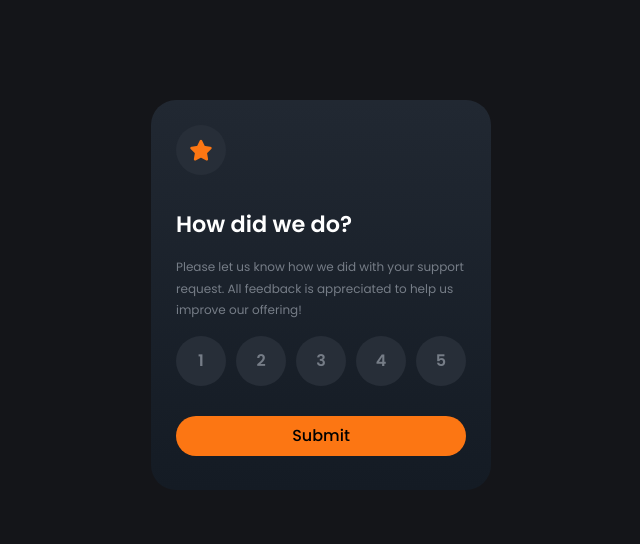
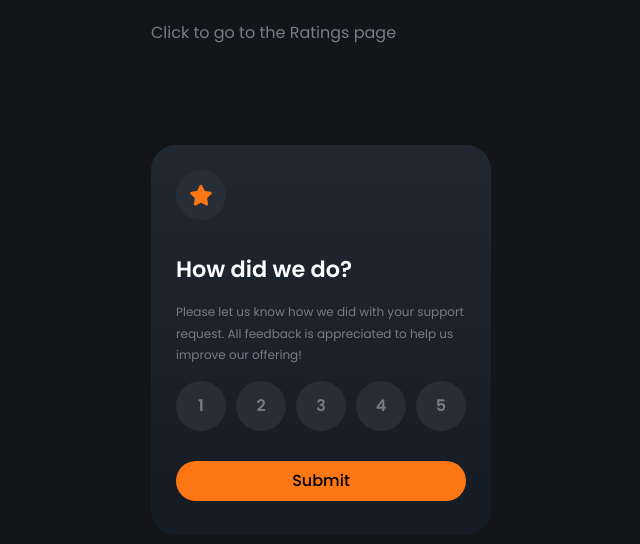
Before and after one commit to Daniel-T-Dada/Week-Four, a plain HTML site: page index.html in a window 1280 px wide. Shown: the whole page, without its empty margins (239-879 px from the left). Drawn offline with Linux system fonts and the light colour scheme.

Commit message:
Include links to navigate through the different pages

```diff
--- a/contact.css
+++ b/contact.css
@@ -60,3 +60,11 @@ main>.buttons{
     border-radius: 8px;
     height: 50px;
 }
+.link{
+    padding-top: 20px;
+}
+.link a{
+    text-decoration: none;
+    color: #767D87;
+
+}
--- a/index.html
+++ b/index.html
@@ -14,7 +14,9 @@
     <title>Ratings Card</title>
 </head>
 <body>
-
+    <div class="link">
+        <a href="contact.html">Click to go to the Ratings page</a>
+    </div>
     <main class="container">
 
         <div class="icon">
--- a/style.css
+++ b/style.css
@@ -79,3 +79,11 @@ button{
     font-size: 1rem;
     font-weight: 500;
 }
+.link{
+    padding-top: 20px;
+}
+.link a{
+    text-decoration: none;
+    color: var(--text-color);
+
+}
```
Also changed, not shown: contact.html (+3 -0 lines).
